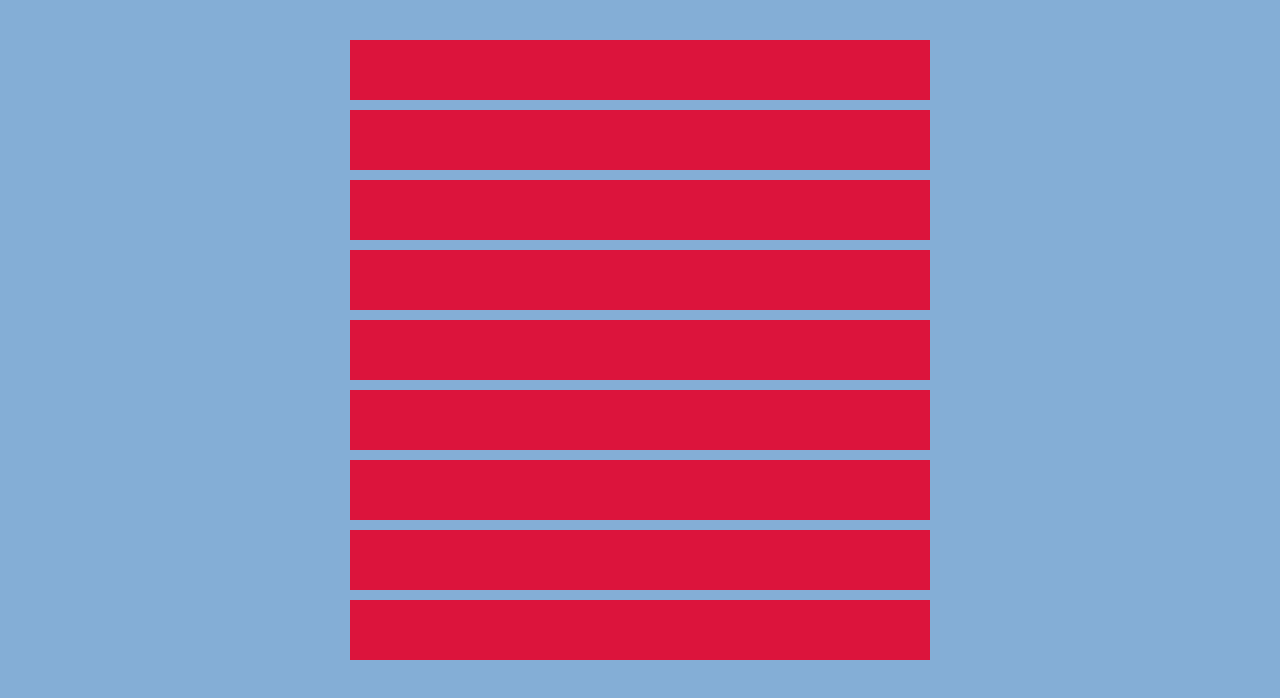
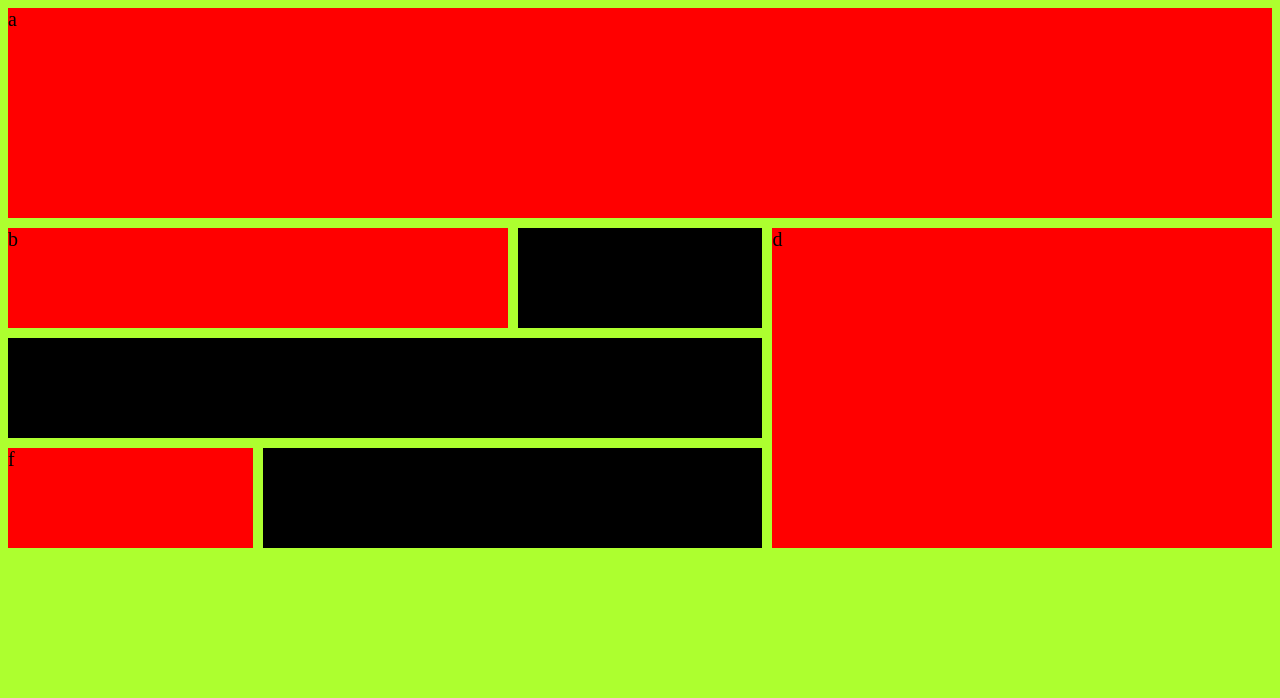
Before and after one commit to richardhunter557/project, a plain HTML site: page index.html in a window 1280 px wide. Drawn offline with Linux system fonts and the light colour scheme.

Commit message:
feat:added grid assignment

```diff
--- a/index.html
+++ b/index.html
@@ -4,23 +4,18 @@
     <meta charset="UTF-8">
     <meta http-equiv="X-UA-Compatible" content="IE=edge">
     <meta name="viewport" content="width=device-width, initial-scale=1.0">
-    <title>welcome to my home</title>
-    <link rel="stylesheet" href="./richard.css">
+    <title>Document</title>
+    <link rel="stylesheet" href="/rowworkassignment.css">
 </head>
 <body>
     <main>
-        <section><p></p></section>
-        <section></section>
-        <section></section>
-        <section></section>
-        <section></section>
-        <section></section>
-        <section></section>
-        <section></section>
-        <section></section>
-
-
-
-    </main>
+        <section>a</section>
+        <section>b</section>
+        <section class="clr">c</section>
+        <section>d</section>
+        <section class="clr">e</section>
+        <section>f</section>
+        <section class="clr">g</section>
+        </main>
 </body>
 </html>
--- /dev/null
+++ b/rowworkassignment.css
@@ -0,0 +1,69 @@
+html{
+    font-size: 40px;
+}
+body{
+    background-color: greenyellow;
+
+}
+
+main{
+    font-size: 20px;
+    display: grid;
+    grid-template-columns: repeat(5, 1fr);
+    grid-template-rows: repeat(5, 100px);
+    gap: 10px;
+    grid-template-areas: "a a a a a"
+    "a a a a a"
+    "b b c d d"
+    "e e e d d"
+    "f g g d d";
+}
+section{
+    background-color: red;
+    /* height: 50px;
+    width: 50%; */
+    /* margin-top: 10px;
+    margin-bottom: 25px;
+    margin-left: 2em;
+    margin-right: 30px; */
+    /* margin: 10px auto; */
+    transition: all 800ms ease-in-out;
+
+}
+section:hover{
+    /* transform: rotateX(150deg); */
+      transition: all 800ms ease-in-out;
+      /* background: linear-gradient(to bottom,  rgba(0, 0, 0, 0.842) 10%,rgb(44, 1, 44) 100%); */
+
+}
+section:nth-of-type(1){
+    grid-area:a ;
+}
+section:nth-of-type(2){
+    grid-area:b ;
+}
+section:nth-of-type(3){
+    grid-area:c ;
+}
+section:nth-of-type(4){
+    grid-area:d ;
+}
+section:nth-of-type(5){
+    grid-area:e ;
+}
+section:nth-of-type(6){
+    grid-area:f ;
+}
+section:nth-of-type(7){
+    grid-area:g ;
+}
+section:nth-of-type(8){
+    grid-area:h ;
+}
+section:nth-of-type(9){
+    grid-area:i ;
+}
+
+.clr{
+    background-color: black;
+}
```
